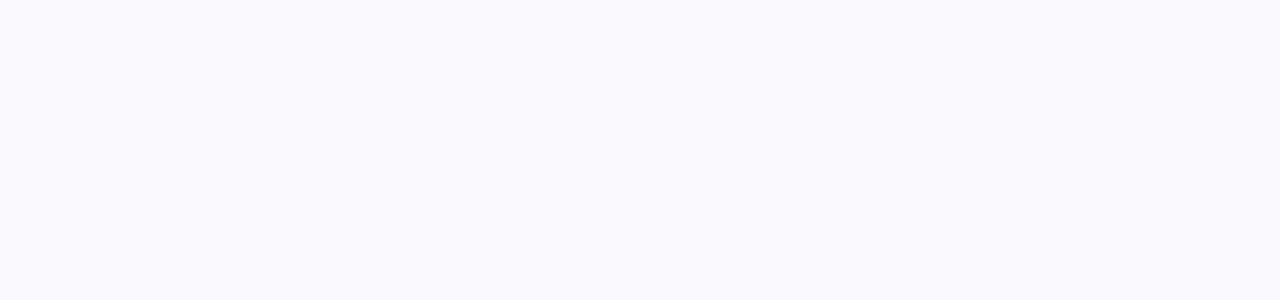
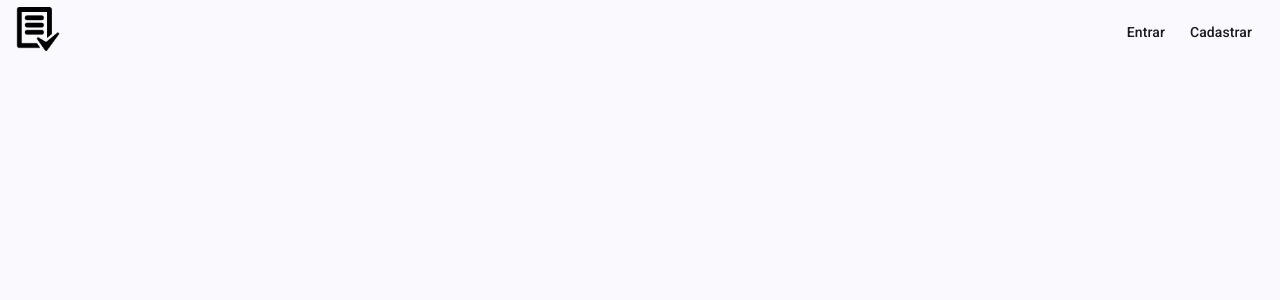
Before and after one commit to Sindoval/Agendador-Tarefas-Front, an Angular app: page / in a window 1280 px wide. Shown: the top 300 px of the page. Built offline with nearby package versions, Linux system fonts and the light colour scheme.

Commit message:
create app top-menu

```diff
--- a/angular.json
+++ b/angular.json
@@ -25,6 +25,7 @@
             "tsConfig": "tsconfig.app.json",
             "inlineStyleLanguage": "scss",
             "assets": [
+              "src/assets",
               {
                 "glob": "**/*",
                 "input": "public"
--- a/src/app/app.html
+++ b/src/app/app.html
@@ -1 +1,2 @@
+<app-top-menu />
 <router-outlet />
--- a/src/app/app.ts
+++ b/src/app/app.ts
@@ -1,10 +1,10 @@
 import { Component, signal } from '@angular/core';
-import { RouterOutlet } from '@angular/router';
-import { Register } from './pages/register/register';
+import { RouterModule, RouterOutlet } from '@angular/router';
+import { TopMenu } from "./shared/components/global/top-menu/top-menu";
 
 @Component({
   selector: 'app-root',
-  imports: [RouterOutlet],
+  imports: [RouterOutlet, TopMenu, RouterModule],
   templateUrl: './app.html',
   styleUrl: './app.scss'
 })
--- /dev/null
+++ b/src/app/shared/components/global/top-menu/top-menu.html
@@ -0,0 +1,11 @@
+<mat-toolbar class="top-menu">
+  <span>
+    <a routerLink="/">
+      <img [src]="appLogo" alt="logo" class="img" />
+    </a>
+  </span>
+  <div>
+    <button mat-button>Entrar</button>
+    <button mat-button routerLink="/register">Cadastrar</button>
+  </div>
+</mat-toolbar>
--- /dev/null
+++ b/src/app/shared/components/global/top-menu/top-menu.scss
@@ -0,0 +1,18 @@
+.top-menu {
+  display: flex;
+  justify-content: space-between;
+}
+
+.top-menu a {
+  text-decoration: none;
+  color: black;
+}
+
+.top-menu button:hover {
+  background-color: var(--mat-sys-primary);
+  color: white;
+}
+
+.img {
+  width: 2em;
+}
--- /dev/null
+++ b/src/app/shared/components/global/top-menu/top-menu.ts
@@ -0,0 +1,15 @@
+import { Component } from '@angular/core';
+import { MatButtonModule } from '@angular/material/button';
+import { MatIconModule } from '@angular/material/icon';
+import { MatToolbarModule } from '@angular/material/toolbar';
+import { RouterLink } from "@angular/router";
+
+@Component({
+  selector: 'app-top-menu',
+  imports: [MatToolbarModule, MatButtonModule, MatIconModule, RouterLink],
+  templateUrl: './top-menu.html',
+  styleUrl: './top-menu.scss',
+})
+export class TopMenu {
+  appLogo = "assets/logo.png"
+}
```
Also changed, not shown: src/assets/logo.png (added), 1 other file (tests, documents, lock files or other folders).
